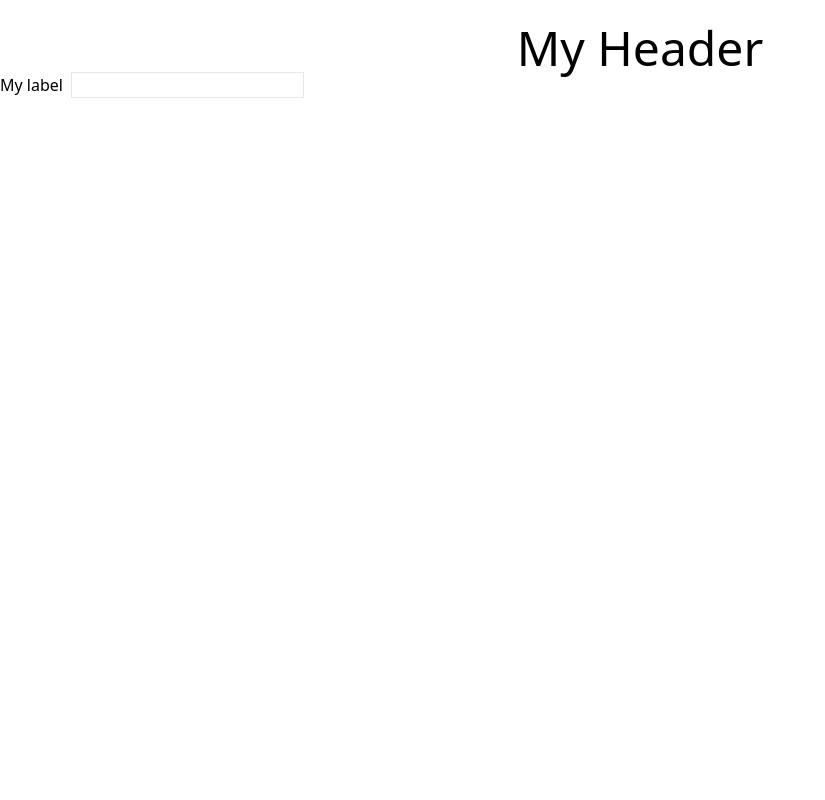
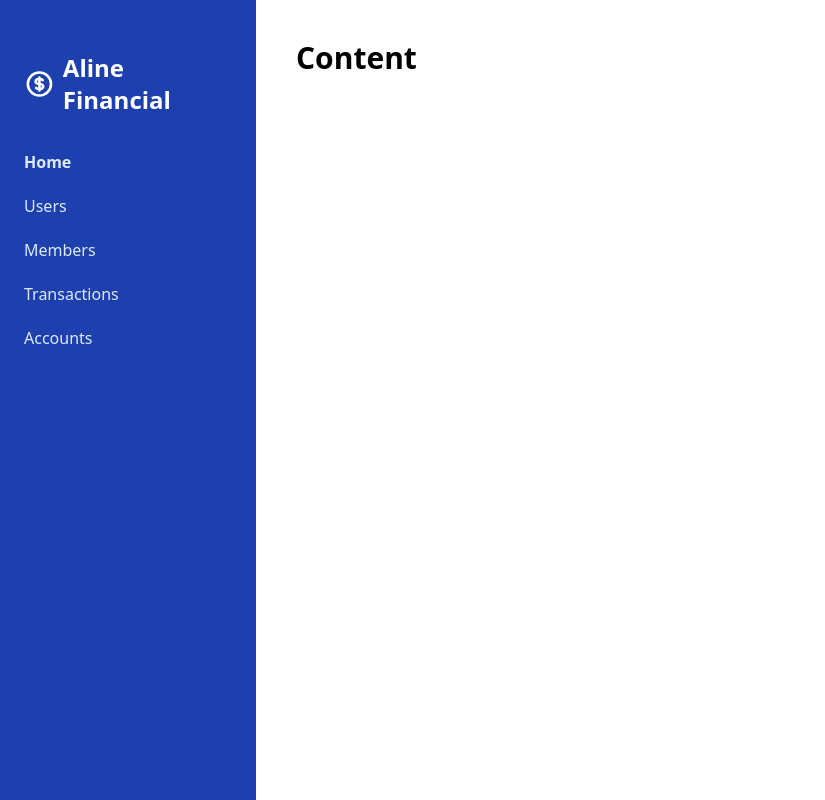
Before and after one commit to night-walkers-smoothstack/aline-admin-portal-DL, a React (Create React App) app: page / in a window 1280 px wide. Shown: the whole page, without its empty margins (0-825 px from the left). Built offline with nearby package versions, Linux system fonts and the light colour scheme.

Commit message:
features/AF-235-AdminPortalRouting: Add responsive Sidebar and navigation to project

```diff
--- a/package.json
+++ b/package.json
@@ -13,6 +13,7 @@
     "react": "^17.0.2",
     "react-dom": "^17.0.2",
     "react-error-boundary": "^3.1.3",
+    "react-router-dom": "^5.2.0",
     "react-scripts": "4.0.3",
     "web-vitals": "^1.1.2"
   },
--- a/src/App.jsx
+++ b/src/App.jsx
@@ -1,14 +1,25 @@
 import React from 'react';
 import { ErrorBoundary } from 'react-error-boundary';
 import ErrorFallback from './components/ErrorFallback';
-import TemplatePage from './TemplatePage'
+import Sidebar from './components/Sidebar';
+import {BrowserRouter as Router, Route, Switch} from 'react-router-dom';
+import Home from './Home'
 
 function App() {
   return (
-    <div className="App">
+    <div>
       <ErrorBoundary FallbackComponent={ErrorFallback}>
-        <TemplatePage />
+          <Router>
+              <Sidebar>
+                      <div className='p-10 flex-1'>
+                          <Switch>
+                              <Route path='/' component={Home} />
+                          </Switch>
+                      </div>
+              </Sidebar>
+          </Router>
       </ErrorBoundary>
+
 
     </div>
   );
--- /dev/null
+++ b/src/Home/index.js
@@ -0,0 +1,13 @@
+import React from 'react';
+
+const Index = () => {
+    return (
+        <div>
+            <header className='text-3xl font-semibold'>Content</header>
+        </div>
+    );
+};
+
+
+
+export default Index;
--- /dev/null
+++ b/src/components/Sidebar/Navigation.js
@@ -0,0 +1,47 @@
+import React from 'react';
+import {NavLink} from 'react-router-dom';
+
+/**
+ * Navigation menu options for Sidebar
+ *
+ * @returns {JSX.Element}
+ * @constructor
+ */
+const Navigation = () => {
+
+    const menu = [
+        {
+            link: '/user',
+            display: 'Users'
+        },
+        {
+            link: '/member',
+            display: 'Members'
+        },
+        {
+            link: '/transaction',
+            display: 'Transactions'
+        },
+        {
+            link: '/account',
+            display: 'Accounts'
+        }
+    ]
+
+    return (
+        <nav>
+            <NavLink exact to='/' activeClassName='font-bold' className='block py-2.5 px-4 hover:bg-blue-600
+            rounded transition duration-200 hover:text-white'>Home</NavLink>
+            {menu.map(nav => {
+                return (
+                    <NavLink key={nav.link} to={nav.link} activeClassName='font-bold'
+                             className='block py-2.5 px-4 hover:bg-blue-600rounded transition duration-200 hover:text-white'>
+                        {nav.display}
+                    </NavLink>
+                )
+            })}
+        </nav>
+    );
+};
+
+export default Navigation;
--- /dev/null
+++ b/src/components/Sidebar/index.js
@@ -0,0 +1,68 @@
+import React, {useState} from 'react';
+import PropTypes from 'prop-types';
+import Navigation from './Navigation';
+
+/**
+ * Sidebar navigation for application uses standard styling
+ *
+ * @param children
+ * @returns {JSX.Element}
+ * @constructor
+ */
+const Sidebar = ({children}) => {
+    const [transition, setTransition] = useState({transition: '-translate-x-full'})
+
+    const onClick = (e) => {
+        e.preventDefault();
+        if (transition.transition==='') setTransition({transition:'-translate-x-full'})
+        else setTransition({transition:''})
+    }
+
+    return (
+        <div className='relative min-h-screen md:flex'>
+            {/*Mobile Menu*/}
+            <div className='bg-blue-700 text-gray-100 flex justify-between md:hidden'>
+                {/*Logo*/}
+                <a href='/' className='block p-4 text-white font-bold'>Aline</a>
+                {/*Hamburger button*/}
+                <button className='p-4 focus:outline-none focus:bg-gray-700' onClick={onClick}>
+                    <svg xmlns="http://www.w3.org/2000/svg" className="h-5 w-5" fill="none" viewBox="0 0 24 24" stroke="currentColor">
+                        <path strokeLinecap="round" strokeLinejoin="round" strokeWidth={2} d="M4 6h16M4 12h16M4 18h16" />
+                    </svg>
+                </button>
+            </div>
+
+            {/*Sidebar*/}
+            <div className={`sidebar bg-blue-800 text-blue-100 w-64 space-y-6 px-2 py-7 px-2 absolute inset-y-0 left-0 transform
+            duration-200 ease-in-out md:translate-x-0 md:relative ${transition.transition}`}>
+                {/*Mobile close button*/}
+                <button className='md:hidden p-1 m-2 right-0 top-0 absolute' onClick={onClick}>
+                    <svg xmlns="http://www.w3.org/2000/svg" className="h-6 w-6" fill="none" viewBox="0 0 24 24" stroke="currentColor">
+                        <path strokeLinecap="round" strokeLinejoin="round" strokeWidth={2} d="M6 18L18 6M6 6l12 12" />
+                    </svg>
+                </button>
+
+                {/*logo*/}
+                <a href='/' className='text-white flex items-center space-x-2 px-4'>
+                    <svg className='w-8 h-8' xmlns="http://www.w3.org/2000/svg" fill="none" viewBox="0 0 24 24"
+                         stroke="currentColor">
+                        <path strokeLinecap="round" strokeLinejoin="round" strokeWidth="2"
+                              d="M12 8c-1.657 0-3 .895-3 2s1.343 2 3 2 3 .895 3 2-1.343 2-3 2m0-8c1.11 0 2.08.402 2.599 1M12 8V7m0 1v8m0 0v1m0-1c-1.11 0-2.08-.402-2.599-1M21 12a9 9 0 11-18 0 9 9 0 0118 0z"/>
+                    </svg>
+                    <span className='text-2xl font-bold'>Aline Financial</span>
+                </a>
+
+                <Navigation/>
+            </div>
+            {children}
+        </div>
+
+    );
+};
+
+Sidebar.propTypes = {
+    /** Children are the pages rendered*/
+    children: PropTypes.element,
+};
+
+export default Sidebar;
```
Also changed, not shown: 1 other file (tests, documents, lock files or other folders).
